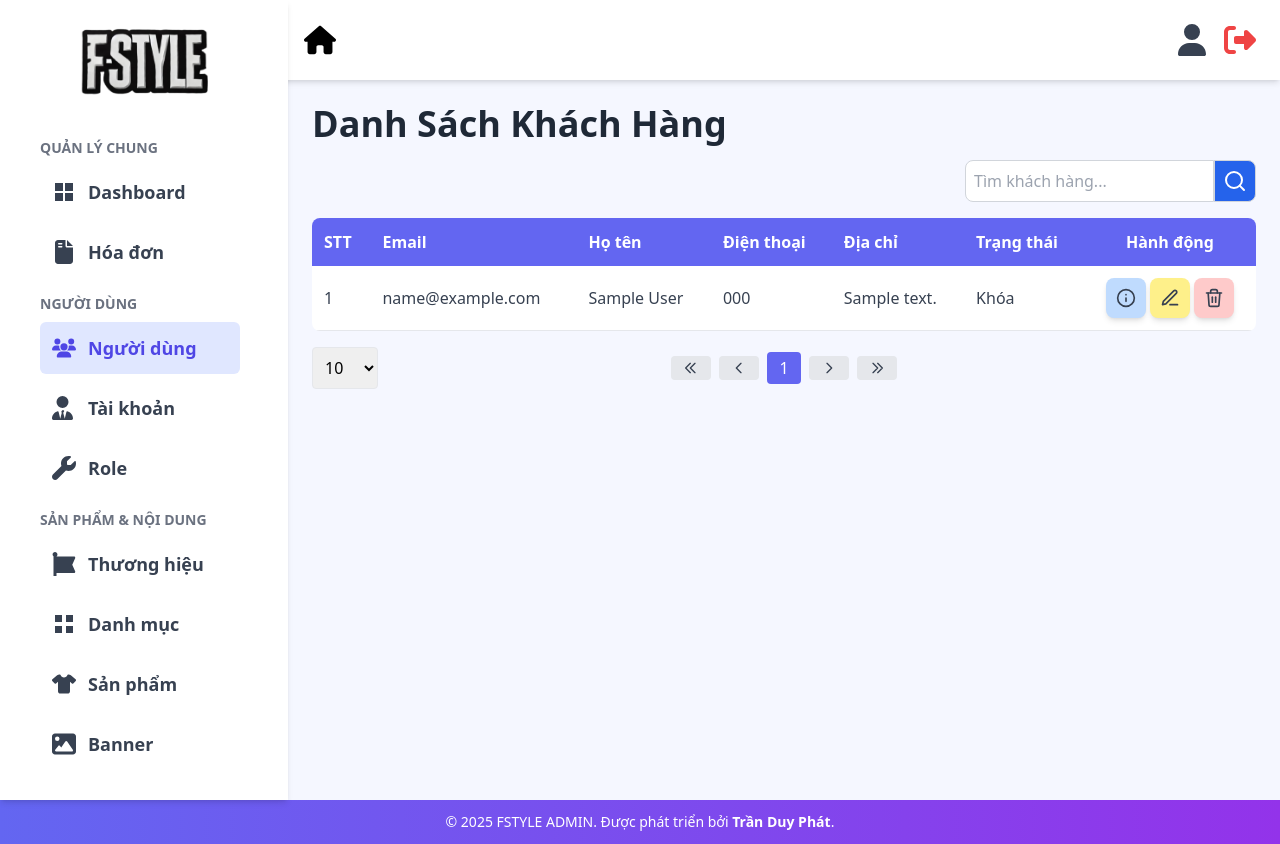
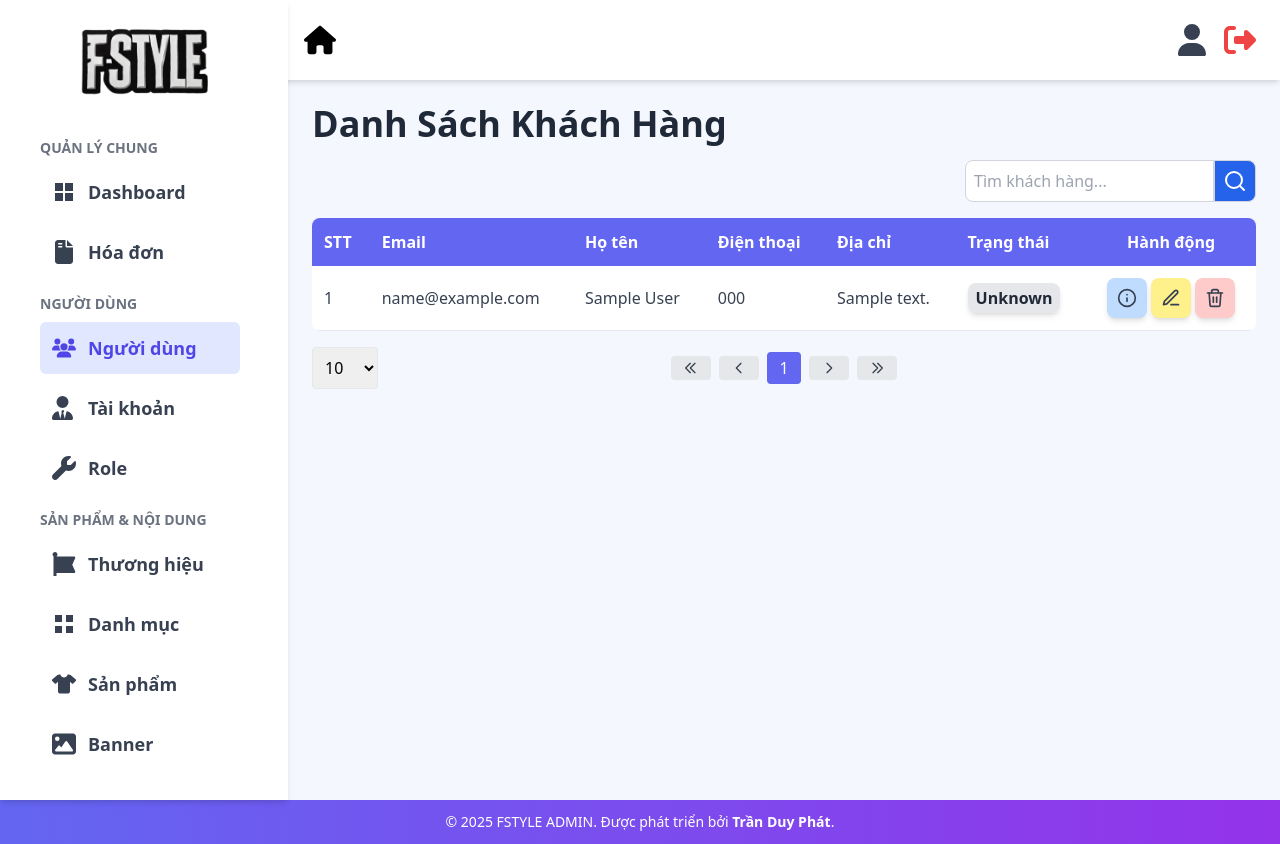
Before and after one commit to DuyPhatpeo/ShopFSTYLE, a PHP site: page /ShopFSTYLE/admin/views/customer/index.php in a window 1280 px wide. Run offline with PHP 8.4, Linux system fonts and the light colour scheme; the visitor is signed in with stand-in values (Sample User, id 1); tables that the repository leaves empty or names only in its code hold one stand-in row (values such as "Sample post"); some libraries are stand-ins or nearby versions.

Commit message:
Update index.php

```diff
--- a/admin/views/customer/index.php
+++ b/admin/views/customer/index.php
@@ -83,9 +83,17 @@ $totalCustomers = $data['totalCustomers'];
                         <td class="p-2 sm:p-3 align-middle hidden sm:table-cell">
                             <?= htmlspecialchars($customer['address']) ?>
                         </td>
-                        <!-- Ẩn cột Trạng thái -->
+                        <!-- Trạng thái ẩn trên mobile -->
                         <td class="p-2 sm:p-3 align-middle hidden sm:table-cell">
-                            <?= (int)$customer['status'] === 1 ? 'Hoạt động' : 'Khóa' ?>
+                            <?php
+                                if ($customer['status'] == 1) {
+                                    echo '<span class="px-1 sm:px-2 py-1 bg-green-200 text-green-800 font-semibold rounded-lg shadow-md">Hoạt động</span>';
+                                } elseif ($customer['status'] == 0) {
+                                    echo '<span class="px-1 sm:px-2 py-1 bg-red-200 text-red-800 font-semibold rounded-lg shadow-md">Khóa</span>';
+                                } else {
+                                    echo '<span class="px-1 sm:px-2 py-1 bg-gray-200 text-gray-800 font-semibold rounded-lg shadow-md">Unknown</span>';
+                                }
+                            ?>
                         </td>
                         <!-- Cột Hành động luôn hiển thị -->
                         <td class="p-2 sm:p-3 text-center align-middle">
```
